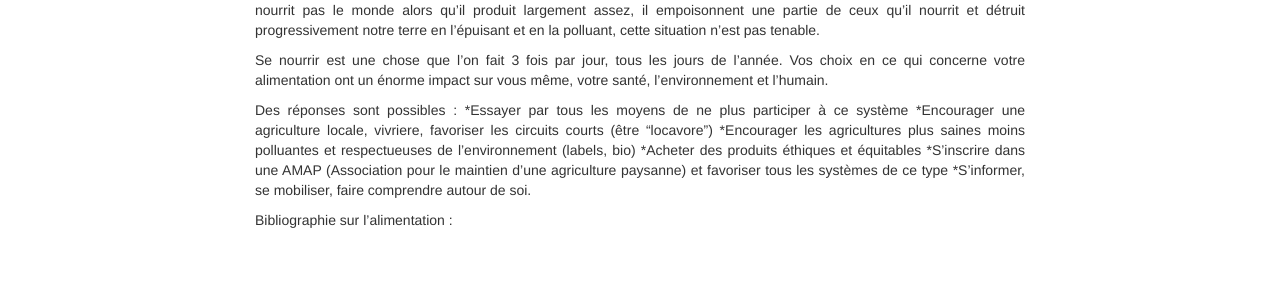
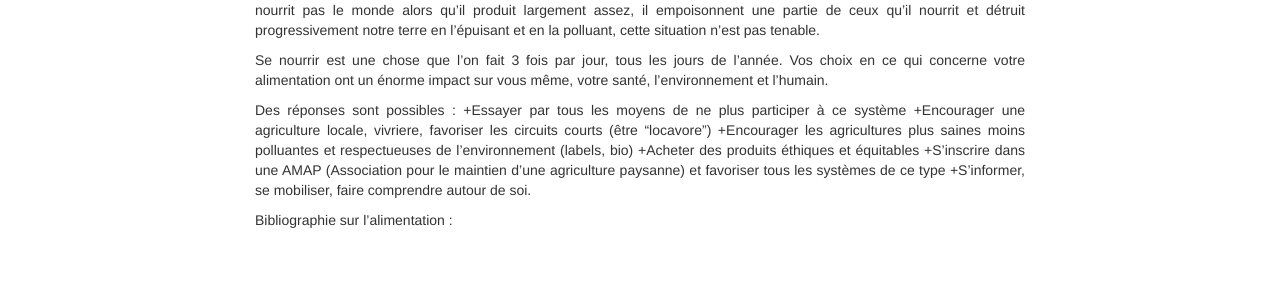
Before and after one commit to Touwin/Touwin.github.io, a Jekyll site: the page built from bibliographie.md, in a window 1280 px wide. Shown: the part 997-1291 px from the top of the page. Built offline with Jekyll 4.4.1, drawn with Linux system fonts in a browser that asks for light colours; nearby versions of some CDN libraries; Markdown is read by kramdown in place of the engine named in the settings.

```diff
--- a/bibliographie.md
+++ b/bibliographie.md
@@ -25,11 +25,11 @@ Ce désordre alimentaire mondiale dans lequel nous baignons devrait nous alerter
 Se nourrir est une chose que l'on fait 3 fois par jour, tous les jours de l'année. Vos choix en ce qui concerne votre alimentation ont un énorme impact sur vous même, votre santé, l'environnement et l'humain.
 
 Des réponses sont possibles :
-                    *Essayer par tous les moyens de ne plus participer à ce système
-                    *Encourager une agriculture locale, vivriere, favoriser les circuits courts (être "locavore")
-                    *Encourager les agricultures plus saines moins polluantes et respectueuses de l'environnement (labels, bio)
-                    *Acheter des produits éthiques et équitables
-                    *S'inscrire dans une AMAP (Association pour le maintien d'une agriculture paysanne) et favoriser tous les systèmes de ce type
-                    *S'informer, se mobiliser, faire comprendre autour de soi.
+                    +Essayer par tous les moyens de ne plus participer à ce système
+                    +Encourager une agriculture locale, vivriere, favoriser les circuits courts (être "locavore")
+                    +Encourager les agricultures plus saines moins polluantes et respectueuses de l'environnement (labels, bio)
+                    +Acheter des produits éthiques et équitables
+                    +S'inscrire dans une AMAP (Association pour le maintien d'une agriculture paysanne) et favoriser tous les systèmes de ce type
+                    +S'informer, se mobiliser, faire comprendre autour de soi.
 
 Bibliographie sur l'alimentation :
```
